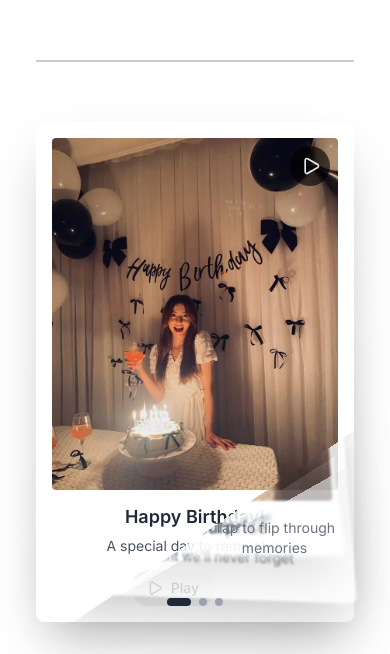
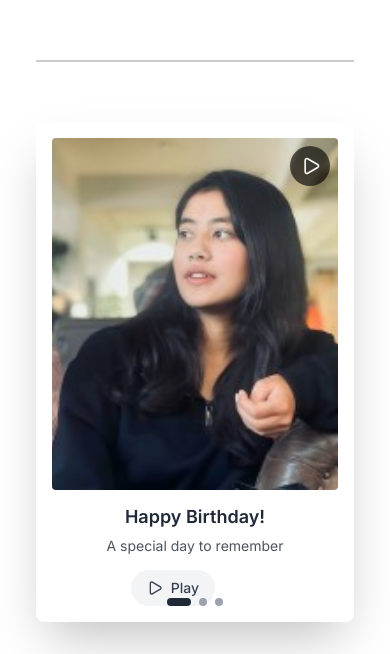
Before and after one commit to ssparshaa/sambandha, a Next.js app: page / in a window 390 px wide. Shown: the part 884-1538 px from the top of the page. Built offline with nearby package versions, Linux system fonts and the light colour scheme.

Commit message:
poloroid redesign for mobile app responsiveness

```diff
--- a/app/page.tsx
+++ b/app/page.tsx
@@ -81,7 +81,7 @@ export default function Home() {
   const memories = [
     {
       id: 1,
-      image: "/image/birthdayimage.jpg",
+      image: "/image/sweta.jpeg",
 
       rotation: "rotate-3 md:rotate-[7deg]",
       alt: "Happy Birthday Celebration",
@@ -364,9 +364,15 @@ export default function Home() {
           onClick={() => setShowDemo(true)}
           className="bg-[#2d2d2d] text-white text-lg font-bold px-8 py-3 rounded-full shadow hover:bg-[#444] transition-colors duration-200 flex items-center gap-2"
         >
-          <svg width="22" height="22" viewBox="0 0 22 22" fill="none" aria-hidden="true">
-            <circle cx="11" cy="11" r="11" fill="#fff" fillOpacity="0.15"/>
-            <polygon points="8,6 16,11 8,16" fill="#fff"/>
+          <svg
+            width="22"
+            height="22"
+            viewBox="0 0 22 22"
+            fill="none"
+            aria-hidden="true"
+          >
+            <circle cx="11" cy="11" r="11" fill="#fff" fillOpacity="0.15" />
+            <polygon points="8,6 16,11 8,16" fill="#fff" />
           </svg>
           Watch a demo
         </button>
@@ -382,8 +388,19 @@ export default function Home() {
               aria-label="Close"
             >
               <svg width="24" height="24" viewBox="0 0 22 22" fill="none">
-                <circle cx="11" cy="11" r="11" fill="#686363" fillOpacity="0.08"/>
-                <path d="M7 7L15 15M15 7L7 15" stroke="#686363" strokeWidth="2" strokeLinecap="round"/>
+                <circle
+                  cx="11"
+                  cy="11"
+                  r="11"
+                  fill="#686363"
+                  fillOpacity="0.08"
+                />
+                <path
+                  d="M7 7L15 15M15 7L7 15"
+                  stroke="#686363"
+                  strokeWidth="2"
+                  strokeLinecap="round"
+                />
               </svg>
             </button>
             <div className="w-full aspect-video rounded-lg overflow-hidden bg-black">
@@ -404,7 +421,6 @@ export default function Home() {
           </div>
         </div>
       )}
-
 
       {/* Footer */}
       <div className="flex flex-col justify-center items-center gap-[10px] w-full px-4 md:px-12 lg:px-[100px] pb-[70px] bg-white">
--- a/client/components/InteractivePolaroid.tsx
+++ b/client/components/InteractivePolaroid.tsx
@@ -80,7 +80,7 @@ export default function InteractivePolaroid({
 
   return (
     <motion.div
-      className={`relative w-full max-w-sm mx-auto bg-white shadow-2xl transform ${rotation} cursor-pointer group ${
+      className={`relative w-full max-w-[280px] sm:max-w-[320px] mx-auto bg-white shadow-2xl transform ${rotation} cursor-pointer group ${
         !isHovered && !isReducedMotion
           ? index % 3 === 0
             ? "animate-glide"
@@ -90,8 +90,8 @@ export default function InteractivePolaroid({
           : ""
       }`}
       style={{
-        padding: "20px 20px 60px 20px",
-        minHeight: "500px",
+        padding: "12px 12px 35px 12px",
+        minHeight: "320px",
       }}
       variants={{
         hidden: { opacity: 0, y: 80, rotate: 0 },
--- a/client/components/StackedPolaroids.tsx
+++ b/client/components/StackedPolaroids.tsx
@@ -2,7 +2,7 @@
 
 import { useState, useRef, useEffect } from "react";
 import Image from "next/image";
-import { motion, AnimatePresence } from "framer-motion";
+import { motion, AnimatePresence, PanInfo } from "framer-motion";
 import { Play, Pause, Volume2 } from "lucide-react";
 
 interface PolaroidData {
@@ -68,6 +68,22 @@ export default function StackedPolaroids({ memories }: StackedPolaroidsProps) {
     setCurrentIndex((prev) => (prev - 1 + memories.length) % memories.length);
   };
 
+  // Handle swipe gestures
+  const handleDragEnd = (event: any, info: PanInfo) => {
+    const { offset, velocity } = info;
+
+    // Check if swipe was significant enough (distance or velocity)
+    if (Math.abs(offset.x) > 50 || Math.abs(velocity.x) > 300) {
+      if (offset.x > 0) {
+        // Swiped right - go to previous
+        prevCard();
+      } else {
+        // Swiped left - go to next
+        nextCard();
+      }
+    }
+  };
+
   // Get card position and styling based on its relationship to current index
   const getCardVariant = (index: number) => {
     const position = (index - currentIndex + memories.length) % memories.length;
@@ -81,37 +97,33 @@ export default function StackedPolaroids({ memories }: StackedPolaroidsProps) {
           scale: 1,
           opacity: 1,
           y: 0,
-          filter: "blur(0px)",
         };
       case 1: // Middle card
         return {
-          z: -50,
-          rotateX: 15,
-          rotateY: -10,
-          scale: 0.95,
-          opacity: 0.8,
-          y: -10,
-          filter: "blur(1px)",
+          z: -30,
+          rotateX: 8,
+          rotateY: -5,
+          scale: 0.96,
+          opacity: 0.7,
+          y: -8,
         };
       case 2: // Back card
         return {
-          z: -100,
-          rotateX: 25,
-          rotateY: -15,
-          scale: 0.9,
-          opacity: 0.6,
-          y: -20,
-          filter: "blur(2px)",
+          z: -60,
+          rotateX: 12,
+          rotateY: -8,
+          scale: 0.92,
+          opacity: 0.5,
+          y: -16,
         };
       default: // Hidden cards
         return {
-          z: -150,
-          rotateX: 35,
-          rotateY: -20,
-          scale: 0.85,
-          opacity: 0.3,
-          y: -30,
-          filter: "blur(3px)",
+          z: -90,
+          rotateX: 15,
+          rotateY: -10,
+          scale: 0.88,
+          opacity: 0,
+          y: -24,
         };
     }
   };
@@ -127,25 +139,29 @@ export default function StackedPolaroids({ memories }: StackedPolaroidsProps) {
         }}
       >
         {memories.map((memory, index) => {
-          const variant = getCardVariant(index);
           const position = (index - currentIndex + memories.length) % memories.length;
           const isActive = position === 0;
 
+          // Only render the active card
+          if (!isActive) return null;
+
           return (
             <motion.div
-              key={memory.id}
+              key={`${memory.id}-${currentIndex}`}
               className="absolute inset-0 cursor-pointer"
-              style={{
-                transformStyle: "preserve-3d",
-              }}
-              animate={variant}
+              initial={{ opacity: 0, scale: 0.9, x: 100 }}
+              animate={{ opacity: 1, scale: 1, x: 0 }}
+              exit={{ opacity: 0, scale: 0.9, x: -100 }}
               transition={{
-                duration: isReducedMotion ? 0.1 : 0.6,
+                duration: isReducedMotion ? 0.1 : 0.4,
                 ease: [0.4, 0, 0.2, 1],
               }}
-              onClick={isActive ? nextCard : undefined}
-              whileHover={isActive ? { scale: 1.02 } : undefined}
-              whileTap={isActive ? { scale: 0.98 } : undefined}
+              drag="x"
+              dragConstraints={{ left: 0, right: 0 }}
+              dragElastic={0.2}
+              onDragEnd={handleDragEnd}
+              whileHover={{ scale: 1.02 }}
+              whileTap={{ scale: 0.98 }}
             >
               <div className="w-full h-full bg-white rounded-lg shadow-2xl p-4 flex flex-col">
                 {/* Audio Element */}
@@ -272,16 +288,6 @@ export default function StackedPolaroids({ memories }: StackedPolaroidsProps) {
           />
         ))}
       </div>
-
-      {/* Tap indicator for front card */}
-      <motion.div
-        className="absolute bottom-16 left-1/2 transform -translate-x-1/2 text-center text-gray-500 text-sm"
-        initial={{ opacity: 0, y: 10 }}
-        animate={{ opacity: 1, y: 0 }}
-        transition={{ delay: 1, duration: 0.5 }}
-      >
-        Tap to flip through memories
-      </motion.div>
     </div>
   );
 }
```
Also changed, not shown: public/image/sweta.jpeg (added).
